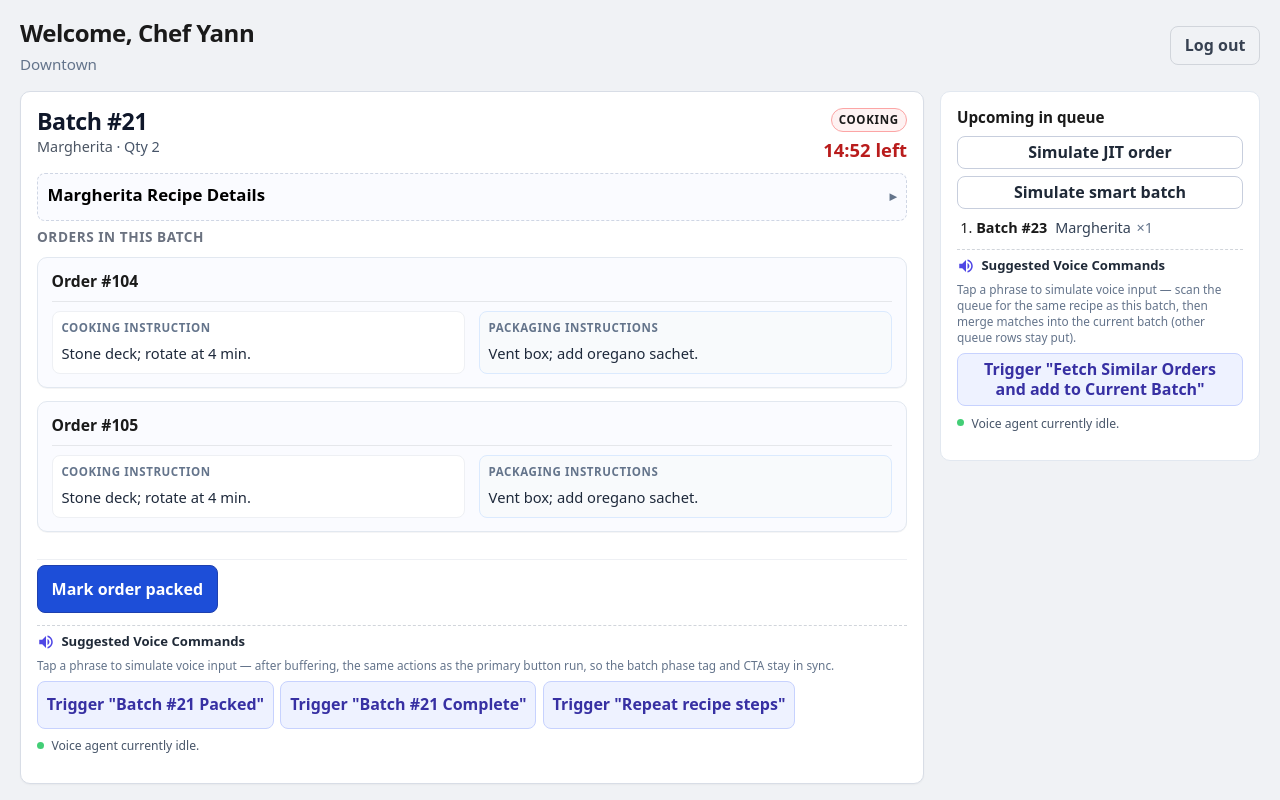
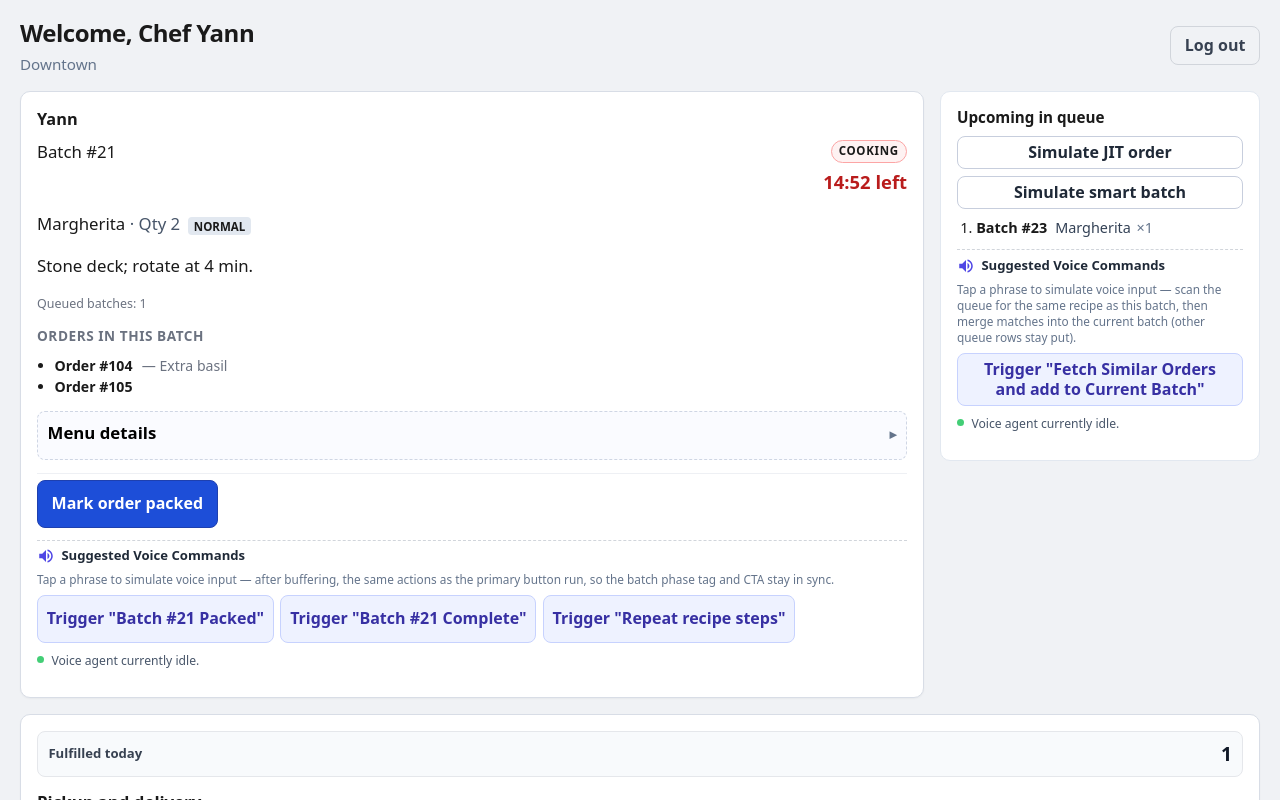
Before and after one commit to pran-av/pizza-kitchen-dash, a React (Vite) app: page / in a window 1280 px wide. Both pictures are taken after a click on the button "Cooking staff — Yann". Shown: the top 800 px of the page. Built offline with nearby package versions, Linux system fonts and the light colour scheme.

Commit message:
fix: Package Details Flow removed

```diff
--- a/src/components/StaffBatchCard.tsx
+++ b/src/components/StaffBatchCard.tsx
@@ -9,16 +9,6 @@ function formatRemaining(ms: number): string {
   const s = totalSec % 60;
   return `${m}:${s.toString().padStart(2, "0")}`;
 }
-function formatBatchWindowRemaining(ms: number): string {
-  if (ms <= 0) return "0 min";
-  const totalSec = Math.max(0, Math.ceil(ms / 1000));
-  const m = Math.floor(totalSec / 60);
-  const s = totalSec % 60;
-  if (m === 0) return `${s} s`;
-  if (s === 0) return `${m} min`;
-  return `${m} min ${s} s`;
-}
-
 
 export function SpeakAloudIcon() {
   return (
@@ -26,18 +16,6 @@ export function SpeakAloudIcon() {
       <path
         fill="currentColor"
         d="M3 9v6h4l5 5V4L7 9H3zm13.5 3c0-1.77-1-3.29-2.5-4.03v8.05c1.48-.73 2.5-2.25 2.5-4.02zM14 3.23v2.06c2.89.86 5 3.54 5 6.71s-2.11 5.85-5 6.71v2.06c4.01-.91 7-4.49 7-8.77s-2.99-7.86-7-8.77z"
-      />
-    </svg>
-  );
-}
-
-
-function BatchWindowInfoIcon() {
-  return (
-    <svg width="16" height="16" viewBox="0 0 24 24" aria-hidden>
-      <path
-        fill="currentColor"
-        d="M12 2C6.48 2 2 6.48 2 12s4.48 10 10 10 10-4.48 10-10S17.52 2 12 2zm1 15h-2v-6h2v6zm0-8h-2V7h2v2z"
       />
     </svg>
   );
@@ -76,33 +54,16 @@ function staffVoiceQuoteItems(phase: BatchLifecyclePhase, batchNo: number): Staf
   return [
     { id: "w-cook", spoken: `Batch #${b} Cooking`, display: trigger(`Batch #${b} Cooking`) },
     { id: "w-dictate", spoken: "Open and Dictate Menu Details", display: trigger("Open and Dictate Menu Details") },
-    {
-      id: "w-packaging",
-      spoken: "Describe packaging instructions",
-      display: trigger("Describe packaging instructions"),
-    },
   ];
 }
 
-/** Dictation-style voice runs (longer copy while buffering). */
+/** Voice runs that show agent status on the Menu details block instead of beside the primary CTA */
 function isMenuDictateVoiceQuote(quote: string): boolean {
   const q = quote.toLowerCase().trim();
   return (
     q.includes("dictate menu") ||
     q.includes("open and dictate") ||
     q.includes("open menu details")
-  );
-}
-
-/** Any voice intent that should anchor buffering to the recipe panel (and open it), not the primary CTA. */
-function isRecipePanelVoiceQuote(quote: string): boolean {
-  const q = quote.toLowerCase().trim();
-  return (
-    q.includes("repeat recipe") ||
-    q.includes("open menu") ||
-    q.includes("menu details") ||
-    q.includes("describe packaging") ||
-    isMenuDictateVoiceQuote(quote)
   );
 }
 
@@ -118,13 +79,6 @@ function buildVoiceSimulationLines(
       "Dictating ingredients, steps, and packaging from your station…",
       "Attaching transcript to this batch's Menu details card…",
       "Menu details card ready for review.",
-    ];
-  }
-  if (isRecipePanelVoiceQuote(spoken)) {
-    return [
-      `Heard: “${spoken}” — opening recipe details…`,
-      "Surfacing ingredients, steps, oven, and packaging…",
-      "Recipe panel ready for review.",
     ];
   }
   const on = orderNo || 0;
@@ -226,7 +180,9 @@ function applyVoiceCtaAfterSimulation(
 
 type Props = {
   staffKey: StaffKey;
+  staffLabel: string;
   batch: KitchenBatch | null;
+  queueLength: number;
   menuExpanded: boolean;
   now: number;
   onToggleMenu: () => void;
@@ -238,7 +194,9 @@ type Props = {
 
 export function StaffBatchCard({
   staffKey,
+  staffLabel,
   batch,
+  queueLength,
   menuExpanded,
   now,
   onToggleMenu,
@@ -264,7 +222,6 @@ export function StaffBatchCard({
 
   const [voiceRunQuote, setVoiceRunQuote] = useState<string | null>(null);
   const [ctaBufferLine, setCtaBufferLine] = useState("");
-  const [batchWindowInfoOpen, setBatchWindowInfoOpen] = useState(false);
 
   const batchRef = useRef(batch);
   batchRef.current = batch;
@@ -290,7 +247,6 @@ export function StaffBatchCard({
   useEffect(() => {
     setVoiceRunQuote(null);
     setCtaBufferLine("");
-    setBatchWindowInfoOpen(false);
   }, [batch?.id]);
 
   useEffect(() => {
@@ -303,7 +259,7 @@ export function StaffBatchCard({
     }
     const phaseAtStart = b.phase;
     const hadAiSuggestion = !!b.assignmentSuggestion;
-    if (isRecipePanelVoiceQuote(voiceRunQuote) && !menuExpandedRef.current) {
+    if (isMenuDictateVoiceQuote(voiceRunQuote) && !menuExpandedRef.current) {
       handlersRef.current.onToggleMenu();
     }
     const lines = buildVoiceSimulationLines(
@@ -339,10 +295,13 @@ export function StaffBatchCard({
   if (!batch) {
     return (
       <section className="staff-card staff-card--empty" aria-labelledby={`${staffKey}-heading`}>
-        <h2 id={`${staffKey}-heading`} className="staff-card__title staff-card__title--emptyLane">
-          No active batch
+        <h2 id={`${staffKey}-heading`} className="staff-card__title">
+          {staffLabel}
         </h2>
         <p className="staff-card__empty">No active batch. Next in queue will appear here.</p>
+        {queueLength > 0 ? (
+          <p className="staff-card__queue">Queued batches: {queueLength}</p>
+        ) : null}
       </section>
     );
   }
@@ -350,59 +309,24 @@ export function StaffBatchCard({
   const phaseLabel =
     batch.phase === "waiting" ? "Waiting" : batch.phase === "cooking" ? "Cooking" : "Packed";
 
-  const recipePanelVoiceActive =
-    ctaFrozen && !!voiceRunQuote && !!ctaBufferLine && isRecipePanelVoiceQuote(voiceRunQuote);
-
-  const cookingInstructionForOrders =
-    batch.cookingInstructions?.trim() || batch.recipeMenu.ovenInstructions.trim() || "";
-  const packagingInstructionForOrders = batch.recipeMenu.packagingInstructions.trim() || "";
+  const menuDictationVoiceActive =
+    ctaFrozen && !!voiceRunQuote && !!ctaBufferLine && isMenuDictateVoiceQuote(voiceRunQuote);
 
   return (
     <section className="staff-card" aria-labelledby={`${staffKey}-heading`}>
       <header className="staff-card__header">
+        <h2 id={`${staffKey}-heading`} className="staff-card__title">
+          {staffLabel}
+        </h2>
         <div className="staff-card__headerRow">
-          <div className="staff-card__headerMain">
-            <h2 id={`${staffKey}-heading`} className="staff-card__batchHeading">
-              Batch #{batch.batchNo}
-            </h2>
-            <p className="staff-card__recipeMeta">
-              {batch.recipeName}
-              <span className="staff-card__qty"> · Qty {batch.quantity}</span>
-            </p>
-          </div>
+          <span className="staff-card__batchId">Batch #{batch.batchNo}</span>
           <div className="staff-card__headerRight">
             <span className={`staff-card__phase staff-card__phase--${batch.phase}`}>{phaseLabel}</span>
             <div className="staff-card__headerTimers" aria-live="polite">
               {batch.phase === "waiting" && waitingRemainingMs !== null ? (
-                <div className="staff-card__waitTimerCluster">
-                  <span
-                    className="staff-card__timer staff-card__timer--wait"
-                    aria-label={`Batch window remaining: ${formatRemaining(waitingRemainingMs)}`}
-                  >
-                    {formatBatchWindowRemaining(waitingRemainingMs)}
-                  </span>
-                  <div className="staff-card__batchWindowInfo">
-                    <button
-                      type="button"
-                      className="staff-card__batchWindowInfoBtn"
-                      aria-expanded={batchWindowInfoOpen}
-                      aria-controls={`${staffKey}-batch-window-info`}
-                      onClick={() => setBatchWindowInfoOpen((o) => !o)}
-                      aria-label="About the batch window timer"
-                    >
-                      <BatchWindowInfoIcon />
-                    </button>
-                    {batchWindowInfoOpen ? (
-                      <div
-                        id={`${staffKey}-batch-window-info`}
-                        className="staff-card__batchWindowInfoPopover"
-                        role="status"
-                      >
-                        We are waiting for more similar orders to be autoassigned to this batch.
-                      </div>
-                    ) : null}
-                  </div>
-                </div>
+                <span className="staff-card__timer staff-card__timer--wait">
+                  Batch window: {formatRemaining(waitingRemainingMs)} left
+                </span>
               ) : null}
               {batch.phase === "cooking" && cookingRemainingMs !== null ? (
                 <span
@@ -420,8 +344,38 @@ export function StaffBatchCard({
             </div>
           </div>
         </div>
-        <div className="staff-card__menuDetailsWrap staff-card__menuDetailsWrap--header">
-          {recipePanelVoiceActive ? (
+        <p className="staff-card__recipe">
+          {batch.recipeName}
+          <span className="staff-card__qty"> · Qty {batch.quantity}</span>
+          <span className={`staff-card__prio staff-card__prio--${batch.priority}`}>{batch.priority}</span>
+        </p>
+        {batch.cookingInstructions ? (
+          <p className="staff-card__instructions">{batch.cookingInstructions}</p>
+        ) : null}
+        {queueLength > 0 ? (
+          <p className="staff-card__queue">Queued batches: {queueLength}</p>
+        ) : null}
+      </header>
+
+      {batch.delayed && batch.phase === "cooking" ? (
+        <div className="staff-card__delayed" role="alert">
+          Delayed — timer ended. Finish when ready; next batch only after you release pickup.
+        </div>
+      ) : null}
+
+      <div className="staff-card__body">
+        <h3 className="staff-card__subheading">Orders in this batch</h3>
+        <ul className="staff-card__orders">
+          {batch.orders.map((o) => (
+            <li key={o.orderId}>
+              <span className="staff-card__orderId">Order #{o.orderNo}</span>
+              {o.requirement ? <span className="staff-card__req"> — {o.requirement}</span> : null}
+            </li>
+          ))}
+        </ul>
+
+        <div className="staff-card__menuDetailsWrap">
+          {menuDictationVoiceActive ? (
             <div className="staff-card__menuDictationStatus" role="status" aria-live="polite">
               <span className="staff-card__voiceAgentDot" aria-hidden />
               <span className="staff-card__menuDictationStatusText">{ctaBufferLine}</span>
@@ -429,7 +383,7 @@ export function StaffBatchCard({
           ) : null}
           <CollapsibleMenu
             id={`menu-${staffKey}`}
-            title={`${batch.recipeName} Recipe Details`}
+            title="Menu details"
             expanded={menuExpanded}
             onToggle={onToggleMenu}
           >
@@ -459,48 +413,6 @@ export function StaffBatchCard({
             </dl>
           </CollapsibleMenu>
         </div>
-      </header>
-
-      {batch.delayed && batch.phase === "cooking" ? (
-        <div className="staff-card__delayed" role="alert">
-          Delayed — timer ended. Finish when ready; next batch only after you release pickup.
-        </div>
-      ) : null}
-
-      <div className="staff-card__body">
-        <h3 className="staff-card__subheading">Orders in this batch</h3>
-        <div className="staff-card__orderCards" role="list">
-          {batch.orders.map((o) => (
-            <article key={o.orderId} className="staff-card__orderCard" role="listitem">
-              <header className="staff-card__orderCardHead">
-                <span className="staff-card__orderId">Order #{o.orderNo}</span>
-              </header>
-              <div className="staff-card__orderInstructionGrid">
-                <div className="staff-card__orderInstructionBlock">
-                  <h4 className="staff-card__orderInstructionLabel">Cooking instruction</h4>
-                  {cookingInstructionForOrders ? (
-                    <p className="staff-card__orderInstructionText">{cookingInstructionForOrders}</p>
-                  ) : (
-                    <p className="staff-card__orderInstructionText staff-card__orderInstructionText--muted">
-                      Not specified for this batch.
-                    </p>
-                  )}
-                </div>
-                <div className="staff-card__orderInstructionBlock staff-card__orderInstructionBlock--packaging">
-                  <h4 className="staff-card__orderInstructionLabel">Packaging instructions</h4>
-                  {packagingInstructionForOrders ? (
-                    <p className="staff-card__orderInstructionText">{packagingInstructionForOrders}</p>
-                  ) : (
-                    <p className="staff-card__orderInstructionText staff-card__orderInstructionText--muted">
-                      Not specified for this batch.
-                    </p>
-                  )}
-                </div>
-              </div>
-            </article>
-          ))}
-        </div>
-
       </div>
 
       <footer className="staff-card__footer staff-card__footer--actions">
@@ -556,7 +468,7 @@ export function StaffBatchCard({
               Ready for pickup
             </button>
           ) : null}
-          {ctaFrozen && ctaBufferLine && !recipePanelVoiceActive ? (
+          {ctaFrozen && ctaBufferLine && !menuDictationVoiceActive ? (
             <p className="staff-card__voiceAgentStatus staff-card__voiceAgentStatus--cta" aria-live="polite">
               <span className="staff-card__voiceAgentDot" aria-hidden />
               {ctaBufferLine}
@@ -592,13 +504,13 @@ export function StaffBatchCard({
               <span className="staff-card__voiceAgentDot staff-card__voiceAgentDot--idle" aria-hidden />
               Voice agent currently idle.
             </p>
-          ) : recipePanelVoiceActive ? (
+          ) : menuDictationVoiceActive ? (
             <p className="staff-card__voiceSuggestionsFoot">
-              Agent status is shown on the recipe details panel while this voice run is active.
+              Agent status is shown on the Menu details card while this voice run is active.
             </p>
           ) : (
             <p className="staff-card__voiceSuggestionsFoot">
-              Agent status is shown next to the primary action while this voice run is active.
+              Agent status is shown next to the primary action while a voice run is active.
             </p>
           )}
         </div>
--- a/src/views/StaffStoreDashboard.tsx
+++ b/src/views/StaffStoreDashboard.tsx
@@ -137,7 +137,9 @@ export function StaffStoreDashboard({
           <div className="dashboard__batchAndQueue">
             <StaffBatchCard
               staffKey={staffKey}
+              staffLabel={staffLabel}
               batch={lane.activeBatch}
+              queueLength={lane.queue.length}
               menuExpanded={lane.menuExpanded}
               now={now}
               onToggleMenu={onToggleMenu}
```
